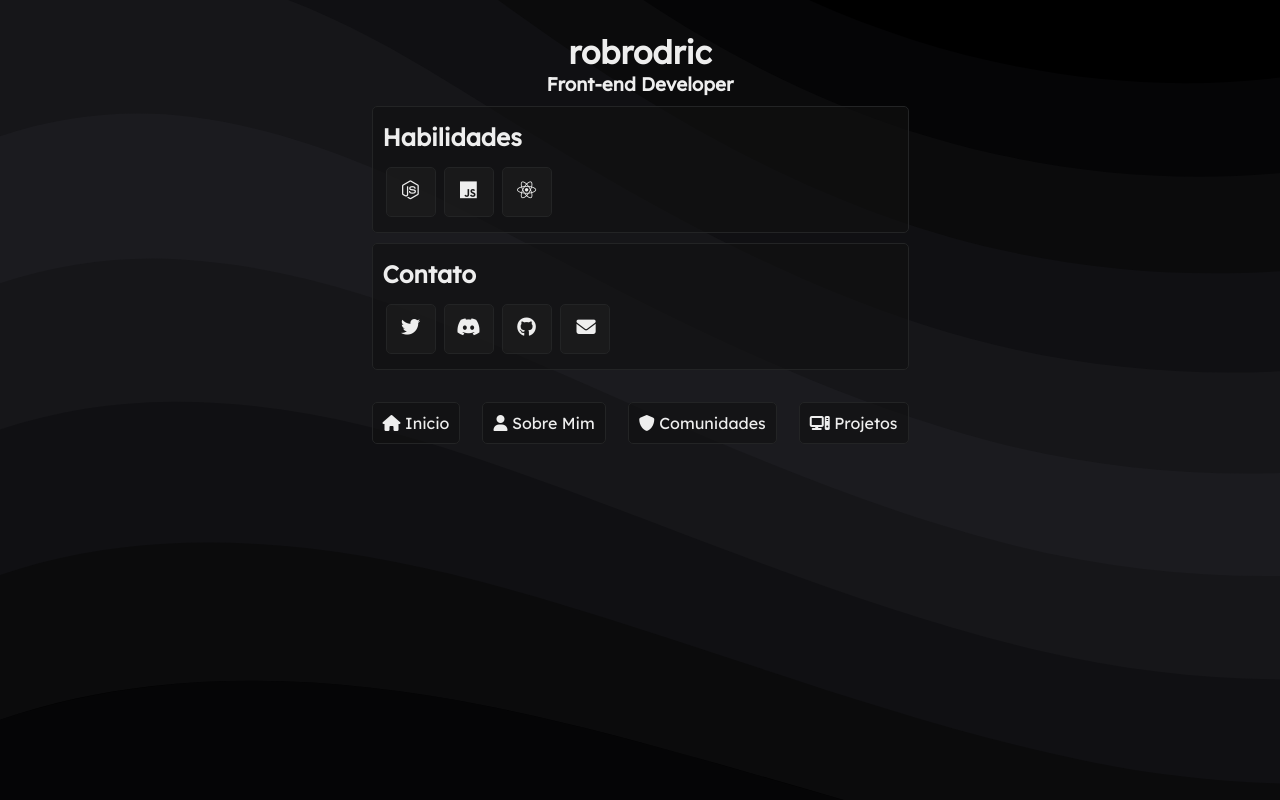
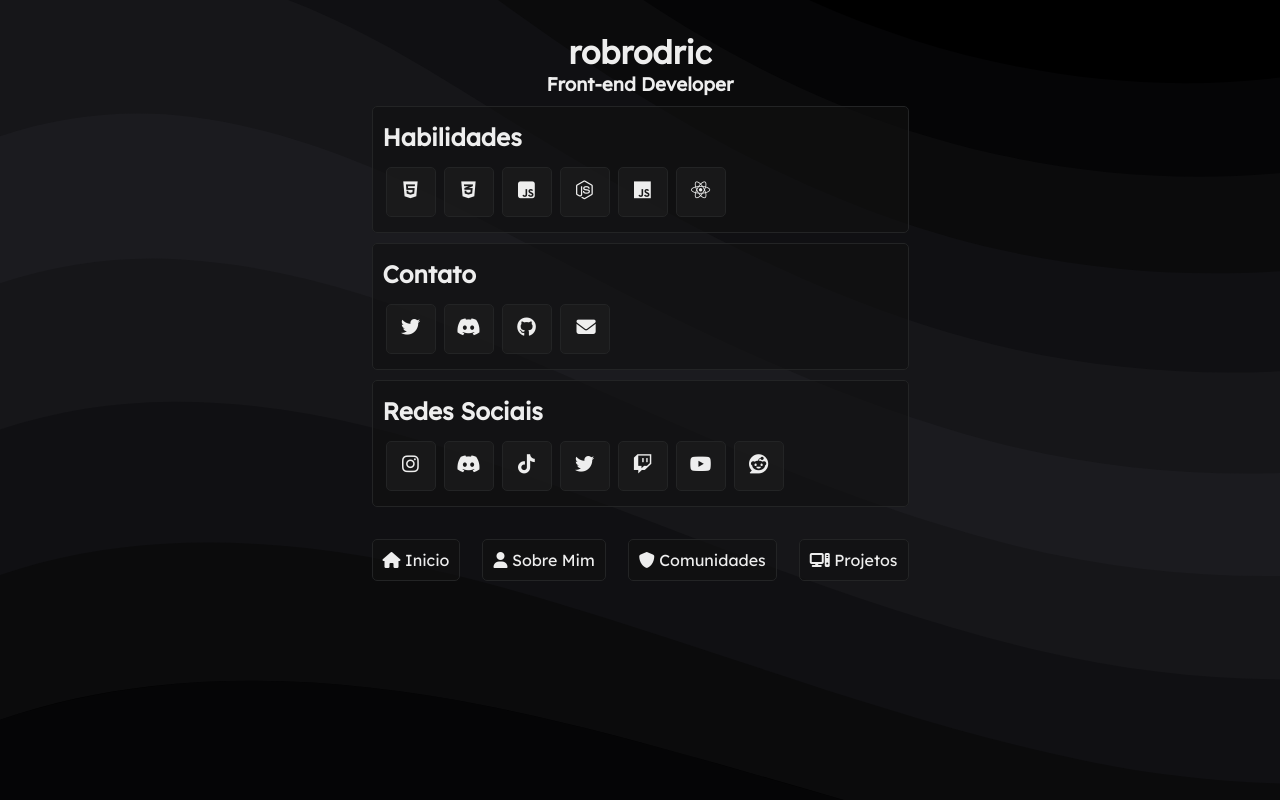
Before and after one commit to robrodric/robrodric-web, a React (Vite) app: page / in a window 1280 px wide. Built offline with nearby package versions, Linux system fonts and the light colour scheme.

Commit message:
adicionado aba de rede sociais

```diff
--- a/src/components/Home/index.jsx
+++ b/src/components/Home/index.jsx
@@ -14,6 +14,9 @@ function Home() {
         <div className="box">
         <h2>Habilidades</h2>
         <ul className="home-div">
+          <li><i className="fa-brands fa-html5 icon"></i></li>
+          <li><i className="fa-brands fa-css3-alt icon"></i></li>
+          <li><i className="fa-brands fa-square-js icon"></i></li>
           <li><i className="fa-brands fa-node-js icon"></i></li>
           <li><i className="fa-brands fa-js icon"></i></li>
           <li><i className="fa-brands fa-react icon"></i></li>
@@ -26,7 +29,18 @@ function Home() {
           <li><a href="https://discord.com/users/655176205171163138"><i className="fa-brands fa-discord icon"></i></a></li>
           <li><a href="https://github.com/robrodric"><i className="fa-brands fa-github icon"></i></a></li>
           <li><a href="mailto:robrodric.contato@gmail.com"><i className="fas fa-envelope icon"></i></a></li>
-
+        </ul>
+        </div>
+        <div className="box">
+        <h2>Redes Sociais</h2>
+        <ul className="home-div">
+          <li><a href="https://instagram.com/robrodric_"><i className="fa-brands fa-instagram icon"></i></a></li>
+          <li><a href="https://discord.com/users/655176205171163138"><i className="fa-brands fa-discord icon"></i></a></li>
+          <li><a href="https://tiktok.com/robrodric"><i className="fa-brands fa-tiktok icon"></i></a></li>
+          <li><a href="https://twitter.com/robrodric"><i className="fa-brands fa-twitter icon"></i></a></li>
+          <li><a href="https://twitch.tv/robrodric"><i className="fa-brands fa-twitch icon"></i></a></li>
+          <li><a href="https://youtube.com/c/robrodric"><i className="fa-brands fa-youtube icon"></i></a></li>
+          <li><a href="https://reddit.com/user/robrodric"><i className="fa-brands fa-reddit icon"></i></a></li>
         </ul>
         </div>
         </div>
```
